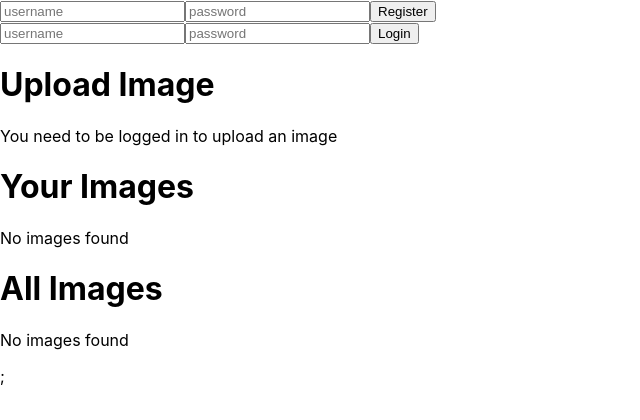
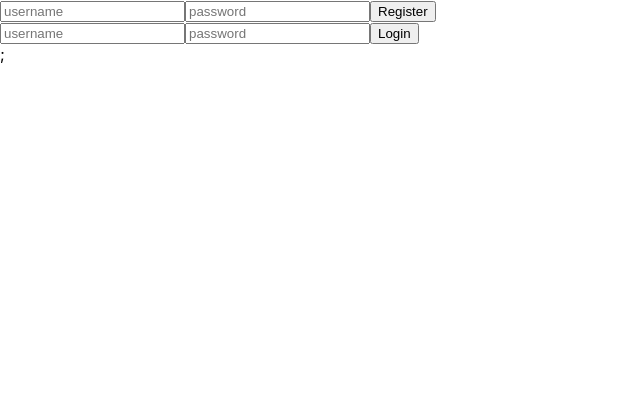
Before and after one commit to geor0014/SE_Dongguk_group_proj, a React (Create React App) app in the folder frontend/: page / in a window 1280 px wide. Shown: the top 420 px of the page, without its empty margins (0-640 px from the left). Built offline with nearby package versions, Linux system fonts and the light colour scheme.

Commit message:
fix (frontend): fix layout

```diff
--- a/frontend/src/components/ImageList.js
+++ b/frontend/src/components/ImageList.js
@@ -26,8 +26,9 @@ export default function UserImageList({ allImages, setAllImages }) {
 
   return (
     <div>
+      {allImages.length > 0 ? (
+        <div>
           <h1>All Images</h1>
-      {allImages.length > 0 ? (
           <ul
             style={{
               listStyleType: "none",
@@ -35,14 +36,20 @@ export default function UserImageList({ allImages, setAllImages }) {
           >
             {allImages.map((image, index) => (
               <li key={index}>
-              <img src={image.url} alt={image.name} width="100" height="100" />
+                <img
+                  src={image.url}
+                  alt={image.name}
+                  width="100"
+                  height="100"
+                />
                 <p>{image.description}</p>
                 <p>{image.keywords}</p>
               </li>
             ))}
           </ul>
+        </div>
       ) : (
-        <p>No images found</p>
+        <div></div>
       )}
     </div>
   );
--- a/frontend/src/components/UploadImage.js
+++ b/frontend/src/components/UploadImage.js
@@ -40,12 +40,7 @@ export default function UploadImage() {
   };
 
   if (!user) {
-    return (
-      <div>
-        <h1>Upload Image</h1>
-        <p>You need to be logged in to upload an image</p>
-      </div>
-    );
+    return <div></div>;
   } else {
     return (
       <div>
--- a/frontend/src/components/UserImageList.js
+++ b/frontend/src/components/UserImageList.js
@@ -38,7 +38,6 @@ export default function UserImageList({ setAllImages }) {
 
   return (
     <div>
-      <h1>Your Images</h1>
       {images.length > 0 ? (
         <ul
           style={{
@@ -55,7 +54,7 @@ export default function UserImageList({ setAllImages }) {
           ))}
         </ul>
       ) : (
-        <p>No images found</p>
+        <div></div>
       )}
     </div>
   );
```
Lines whose indentation alone changed are shown as unchanged.
